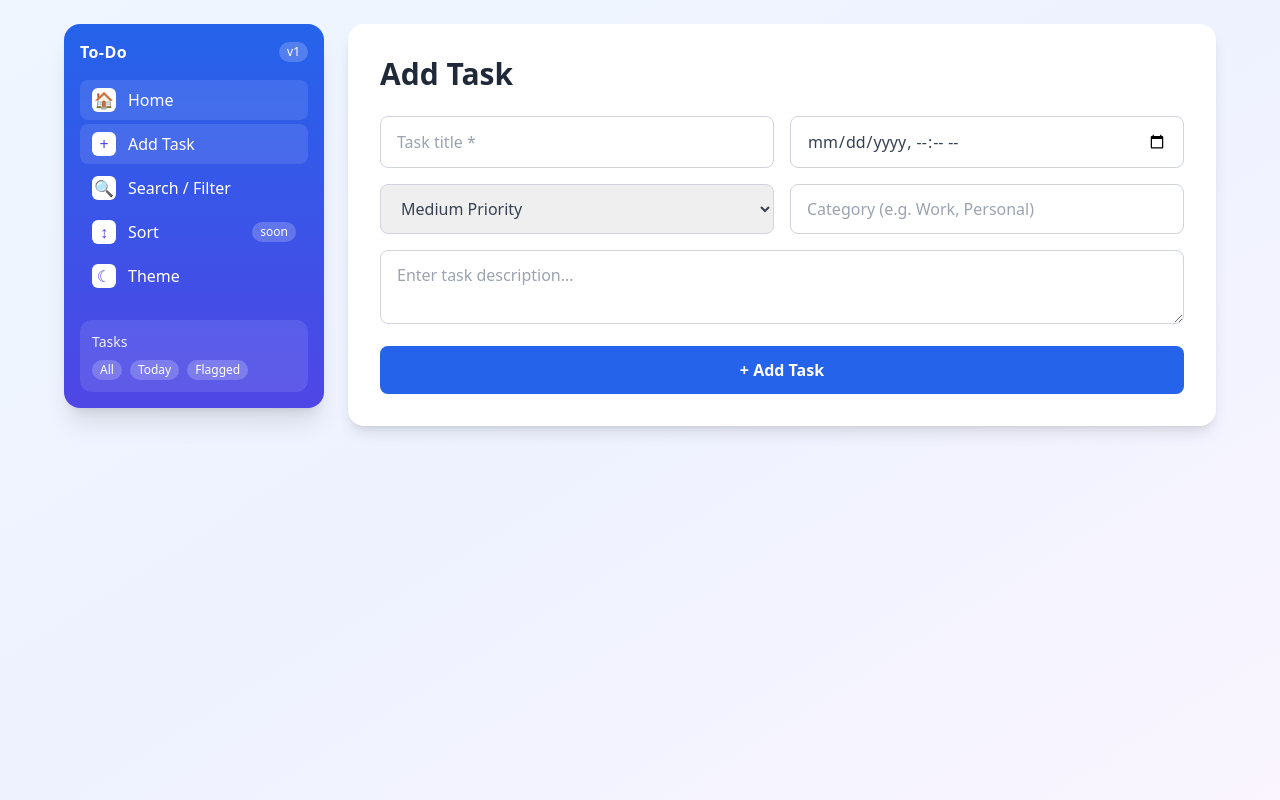
After one commit to sudip6164/django-todo-list, a Django app: page /add/ in a window 1280 px wide. The commit adds this page. Run offline with Django 5.2, Linux system fonts and the light colour scheme; some libraries are stand-ins or nearby versions.

Commit message:
separate home and add task

```diff
--- /dev/null
+++ b/todo/templates/todo/add.html
@@ -0,0 +1,35 @@
+{% extends 'todo/base.html' %}
+{% block title %}Add Task{% endblock %}
+{% block nav_add_active %}bg-white/10{% endblock %}
+{% block content %}
+            <h1 class="text-3xl font-bold mb-6 text-gray-800">Add Task</h1>
+            <form method="POST" class="space-y-4">
+                {% csrf_token %}
+
+                <div class="grid md:grid-cols-2 gap-4">
+                    <input type="text" name="title" placeholder="Task title *" required
+                           class="w-full px-4 py-3 border border-gray-300 rounded-lg focus:ring-2 focus:ring-blue-500 focus:outline-none text-gray-700" />
+                    <input type="datetime-local" name="due_date"
+                           class="w-full px-4 py-3 border border-gray-300 rounded-lg focus:ring-2 focus:ring-blue-500 focus:outline-none text-gray-700" />
+                </div>
+
+                <div class="grid md:grid-cols-2 gap-4">
+                    <select name="priority"
+                            class="w-full px-4 py-3 border border-gray-300 rounded-lg focus:ring-2 focus:ring-blue-500 focus:outline-none text-gray-700">
+                        <option value="L">Low Priority</option>
+                        <option value="M" selected>Medium Priority</option>
+                        <option value="H">High Priority</option>
+                    </select>
+                    <input type="text" name="category" placeholder="Category (e.g. Work, Personal)"
+                           class="w-full px-4 py-3 border border-gray-300 rounded-lg focus:ring-2 focus:ring-blue-500 focus:outline-none text-gray-700" />
+                </div>
+
+                <textarea name="description" placeholder="Enter task description..."
+                          class="w-full px-4 py-3 border border-gray-300 rounded-lg focus:ring-2 focus:ring-blue-500 focus:outline-none text-gray-700"></textarea>
+
+                <button type="submit"
+                        class="w-full bg-blue-600 text-white font-semibold px-4 py-3 rounded-lg transition-all duration-300 hover:bg-blue-700 hover:scale-[1.02]">
+                    + Add Task
+                </button>
+            </form>
+{% endblock %}
--- /dev/null
+++ b/todo/templates/todo/base.html
@@ -0,0 +1,55 @@
+<!DOCTYPE html>
+<html lang="en">
+<head>
+    <meta charset="UTF-8" />
+    <title>{% block title %}To‑Do{% endblock %}</title>
+    <script src="https://cdn.tailwindcss.com"></script>
+</head>
+<body class="min-h-screen p-6 bg-gradient-to-br from-blue-50 via-indigo-50 to-purple-50">
+    <div class="max-w-6xl mx-auto grid grid-cols-1 md:grid-cols-[260px,1fr] gap-6">
+        <!-- Sidebar -->
+        <aside class="md:sticky md:top-6 h-max bg-gradient-to-b from-blue-600 to-indigo-600 text-white rounded-2xl shadow-xl p-4">
+            <div class="flex items-center justify-between mb-4">
+                <span class="font-semibold tracking-wide">To‑Do</span>
+                <span class="text-xs bg-white/20 px-2 py-0.5 rounded-full">v1</span>
+            </div>
+            <nav class="space-y-1" aria-label="Primary">
+                <a href="{% url 'index' %}" class="flex items-center gap-3 px-3 py-2 rounded-lg {% block nav_home_active %}bg-white/10{% endblock %} hover:bg-white/20 transition-all duration-300 group">
+                    <span class="inline-grid place-items-center h-6 w-6 rounded-md bg-white text-blue-600 group-hover:scale-110 transition">🏠</span>
+                    <span>Home</span>
+                </a>
+                <a href="{% url 'add_task' %}" class="flex items-center gap-3 px-3 py-2 rounded-lg {% block nav_add_active %}{% endblock %} hover:bg-white/10 transition-all duration-300 group">
+                    <span class="inline-grid place-items-center h-6 w-6 rounded-md bg-white text-indigo-600 group-hover:scale-110 transition">+</span>
+                    <span>Add Task</span>
+                </a>
+                <a href="#search-filter" class="flex items-center gap-3 px-3 py-2 rounded-lg hover:bg-white/10 transition-all duration-300 group">
+                    <span class="inline-grid place-items-center h-6 w-6 rounded-md bg-white text-indigo-600 group-hover:scale-110 transition">🔍</span>
+                    <span>Search / Filter</span>
+                </a>
+                <button type="button" class="w-full text-left flex items-center gap-3 px-3 py-2 rounded-lg hover:bg-white/10 transition-all duration-300 group">
+                    <span class="inline-grid place-items-center h-6 w-6 rounded-md bg-white text-indigo-600 group-hover:scale-110 transition">↕</span>
+                    <span>Sort</span>
+                    <span class="ml-auto text-xs bg-white/20 px-2 py-0.5 rounded-full">soon</span>
+                </button>
+                <button type="button" class="w-full text-left flex items-center gap-3 px-3 py-2 rounded-lg hover:bg-white/10 transition-all duration-300 group" aria-label="Toggle theme">
+                    <span class="inline-grid place-items-center h-6 w-6 rounded-md bg-white text-indigo-600 group-hover:scale-110 transition">☾</span>
+                    <span>Theme</span>
+                </button>
+            </nav>
+            <div class="mt-6 bg-white/10 rounded-xl p-3 text-sm">
+                <p class="opacity-90">Tasks</p>
+                <div class="mt-2 flex items-center gap-2 text-xs">
+                    <span class="bg-white/20 px-2 py-0.5 rounded-full">All</span>
+                    <span class="bg-white/20 px-2 py-0.5 rounded-full">Today</span>
+                    <span class="bg-white/20 px-2 py-0.5 rounded-full">Flagged</span>
+                </div>
+            </div>
+        </aside>
+
+        <!-- Main Content -->
+        <div class="bg-white p-8 rounded-2xl shadow-lg">
+            {% block content %}{% endblock %}
+        </div>
+    </div>
+</body>
+</html>
--- a/todo/urls.py
+++ b/todo/urls.py
@@ -3,6 +3,7 @@ from . import views
 
 urlpatterns = [
     path('', views.index, name='index'),
+    path('add/', views.add_task, name='add_task'),
     path('delete/<int:task_id>/', views.delete_task, name='delete_task'),
     path('toggle/<int:task_id>/', views.toggle_complete, name='toggle_complete'),
 ]
--- a/todo/views.py
+++ b/todo/views.py
@@ -3,6 +3,10 @@ from .models import Task, Category
 from datetime import datetime
 
 def index(request):
+    tasks = Task.objects.all().order_by('completed', 'due_date')
+    return render(request, 'todo/index.html', {'tasks': tasks})
+
+def add_task(request):
     if request.method == 'POST':
         title = request.POST.get('title')
         description = request.POST.get('description', '')
@@ -19,11 +23,16 @@ def index(request):
             category, _ = Category.objects.get_or_create(name=category_name)
 
         if title:
-            Task.objects.create(title=title, due_date=due_date, priority=priority, description=description, category=category)
+            Task.objects.create(
+                title=title,
+                due_date=due_date,
+                priority=priority,
+                description=description,
+                category=category,
+            )
         return redirect('index')
 
-    tasks = Task.objects.all().order_by('completed', 'due_date')
-    return render(request, 'todo/index.html', {'tasks': tasks})
+    return render(request, 'todo/add.html')
 
 def delete_task(request, task_id):
     Task.objects.filter(id=task_id).delete()
```
Also changed, not shown: todo/templates/todo/index.html (+10 -94 lines).
